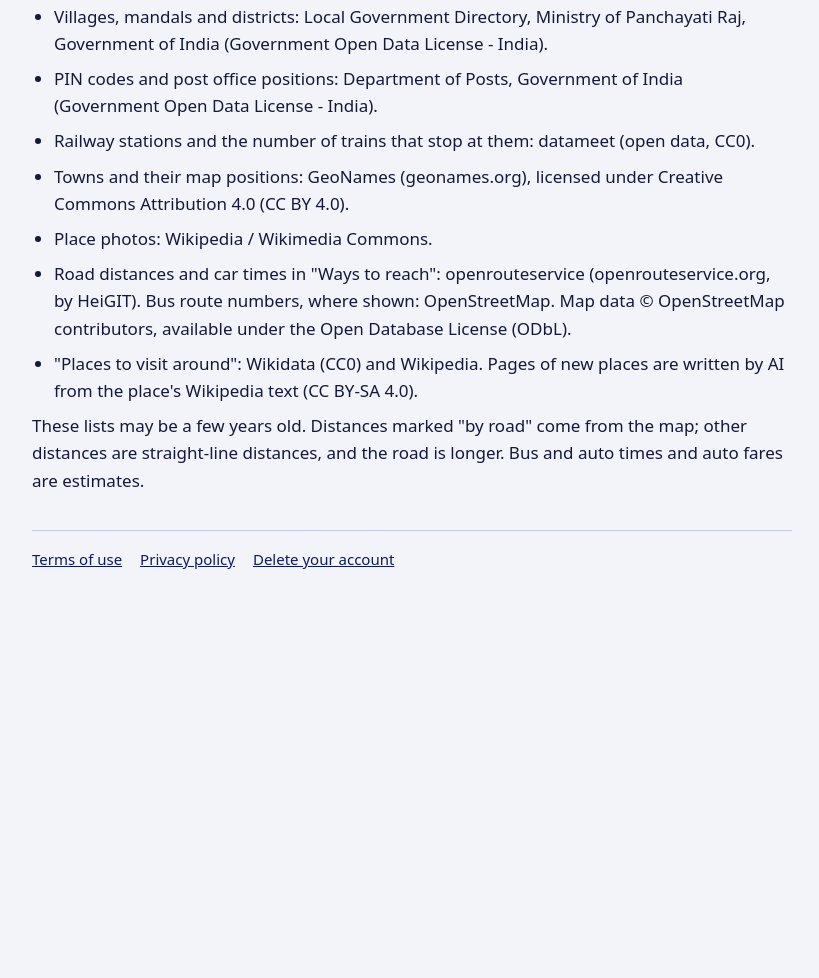
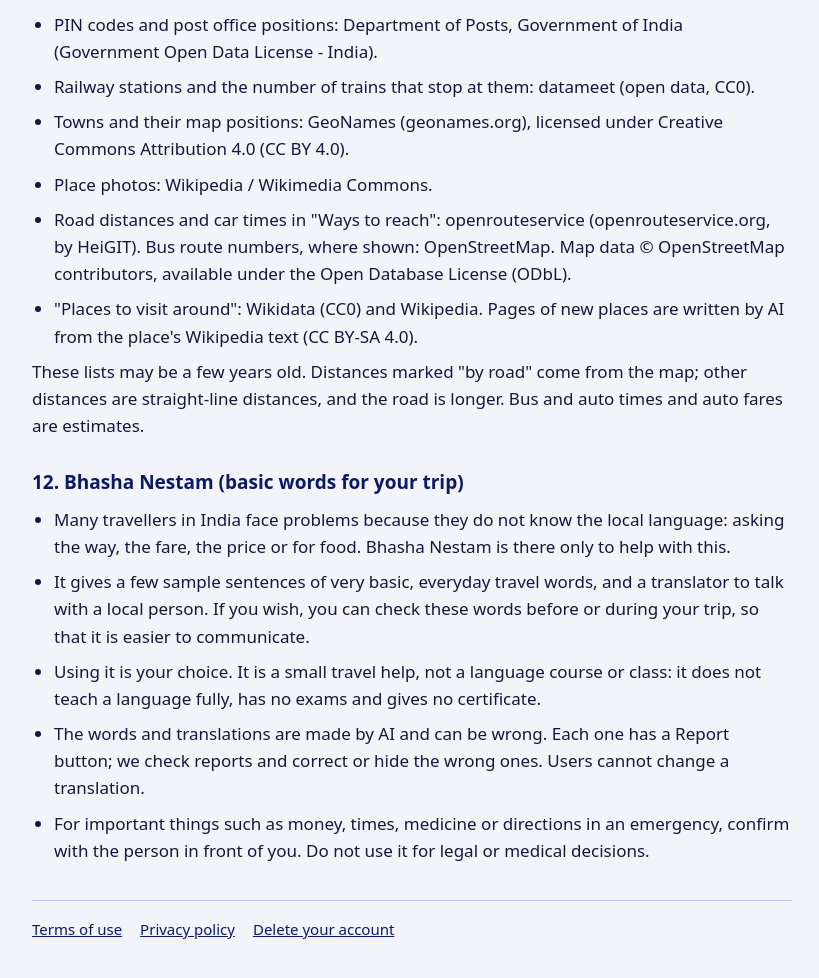
Before and after one commit to Yatranestam/yatranestam.github.io, a plain HTML site: page terms.html in a window 1280 px wide. Shown: the part 2689-3667 px from the top of the page, without its empty margins (228-1047 px from the left). Before the commit the page ends 3308 px from the top, so only its background shows below. Drawn offline with Linux system fonts and the light colour scheme.

Commit message:
updated terms for Bhashanestam

```diff
--- a/terms.html
+++ b/terms.html
@@ -58,7 +58,7 @@
 <li>Summaries of travellers&#x27; posts, translations, and the first details of some places are written by AI. They are marked in the app. AI can make mistakes. Please report a mistake when you see one.</li>
 <li>To do this, the text of posts, tips and searches is sent to AI services that work for the app (Google Gemini, Groq and Cloudflare), without your name or e-mail. The Privacy policy tells which service gets what.</li>
 <li>Details marked &quot;From public sources&quot; or &quot;Prepared by AI&quot; are general information, not a traveller&#x27;s experience.</li>
-<li>Bhasha Nestam (the translator and its phrases) is made by AI and can be wrong. It helps travellers with common words and sentences on a trip; it is not a language course and gives no certificate. Check important things such as money, times and medicine with the person in front of you. Do not use it for legal or medical decisions.</li>
+<li>Bhasha Nestam (the translator and its sample words) is made by AI and can be wrong. See part 12.</li>
 </ul>
 <h2>6. Your content</h2>
 <ul>
@@ -95,6 +95,14 @@
 <li>&quot;Places to visit around&quot;: Wikidata (CC0) and Wikipedia. Pages of new places are written by AI from the place&#x27;s Wikipedia text (CC BY-SA 4.0).</li>
 </ul>
 <p>These lists may be a few years old. Distances marked &quot;by road&quot; come from the map; other distances are straight-line distances, and the road is longer. Bus and auto times and auto fares are estimates.</p>
+<h2>12. Bhasha Nestam (basic words for your trip)</h2>
+<ul>
+<li>Many travellers in India face problems because they do not know the local language: asking the way, the fare, the price or for food. Bhasha Nestam is there only to help with this.</li>
+<li>It gives a few sample sentences of very basic, everyday travel words, and a translator to talk with a local person. If you wish, you can check these words before or during your trip, so that it is easier to communicate.</li>
+<li>Using it is your choice. It is a small travel help, not a language course or class: it does not teach a language fully, has no exams and gives no certificate.</li>
+<li>The words and translations are made by AI and can be wrong. Each one has a Report button; we check reports and correct or hide the wrong ones. Users cannot change a translation.</li>
+<li>For important things such as money, times, medicine or directions in an emergency, confirm with the person in front of you. Do not use it for legal or medical decisions.</li>
+</ul>
 <nav><a href="terms.html">Terms of use</a><a href="privacy.html">Privacy policy</a><a href="delete-account.html">Delete your account</a></nav>
 </main>
 </body>
```
Also changed, not shown: privacy.html (+1 -1 lines).
